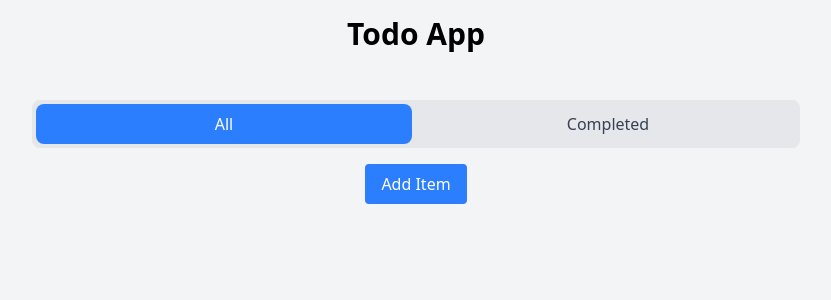
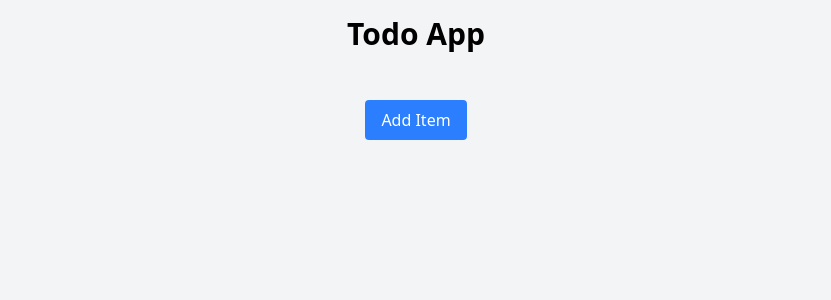
Before and after one commit to mackentish/todo-app, a React (Vite) app: page / in a window 1280 px wide. Shown: the top 300 px of the page, without its empty margins (224-1055 px from the left). Built offline with nearby package versions, Linux system fonts and the light colour scheme.

Commit message:
remove segmented control

```diff
--- a/src/App.tsx
+++ b/src/App.tsx
@@ -1,11 +1,9 @@
-import { useState } from 'react';
 import { ListView } from './pages';
-import { Button, Text, SegmentedControl } from './components';
+import { Button, Text } from './components';
 import { useItems } from './hooks';
 
 function App() {
-    const { createItem, getAllItems, getCompletedItems } = useItems();
-    const [view, setView] = useState<'All' | 'Completed'>('All');
+    const { createItem, getAllItems } = useItems();
 
     const handleClick = () => {
         // TODO: Replace with a proper input mechanism
@@ -17,14 +15,9 @@ function App() {
             <div className="flex flex-col gap-4 w-full max-w-3xl items-center mx-auto">
                 <Text className="text-3xl font-bold mb-8">Todo App</Text>
 
-                <SegmentedControl<'All' | 'Completed'>
-                    segments={['All', 'Completed']}
-                    onSegmentChange={(selectedSegment) => setView(selectedSegment)}
-                />
-
                 <Button onClick={handleClick}>Add Item</Button>
                 <div className="max-h-96 overflow-y-auto mt-4">
-                    <ListView items={view === 'All' ? getAllItems() : getCompletedItems()} />
+                    <ListView items={getAllItems()} />
                 </div>
             </div>
         </div>
--- a/src/components/ui/SegmentedControl.tsx
+++ /dev/null
@@ -1,36 +0,0 @@
-import { useState } from 'react';
-
-interface SegmentedControlProps<T extends string> {
-    segments: T[];
-    onSegmentChange: (segment: T) => void;
-}
-
-export function SegmentedControl<T extends string>({
-    segments,
-    onSegmentChange,
-}: SegmentedControlProps<T>) {
-    const [activeIndex, setActiveIndex] = useState(0);
-
-    const handleSegmentClick = (index: number) => {
-        setActiveIndex(index);
-        onSegmentChange(segments[index]);
-    };
-
-    return (
-        <div className="flex flex-row gap-2 bg-gray-200 p-1 rounded-lg w-full">
-            {segments.map((segment, index) => (
-                <button
-                    key={index}
-                    onClick={() => handleSegmentClick(index)}
-                    className={`px-4 py-2 rounded-lg cursor-pointer w-full ${
-                        activeIndex === index
-                            ? 'bg-blue-500 text-white'
-                            : 'bg-gray-200 text-gray-700 hover:text-gray-900 hover:font-semibold transition-all duration-200'
-                    }`}
-                >
-                    {segment}
-                </button>
-            ))}
-        </div>
-    );
-}
--- a/src/components/ui/index.ts
+++ b/src/components/ui/index.ts
@@ -1,3 +1,2 @@
 export * from './Button';
 export * from './Text';
-export * from './SegmentedControl';
```
